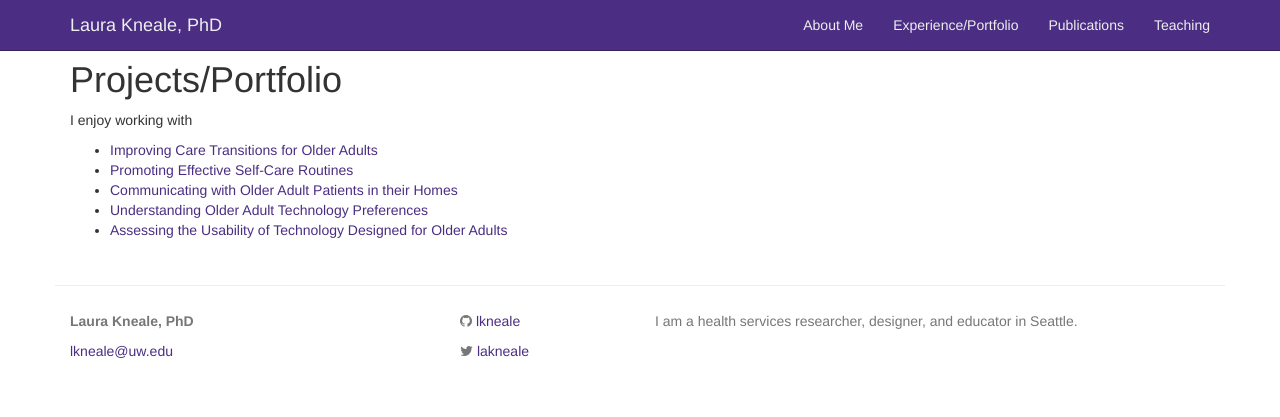
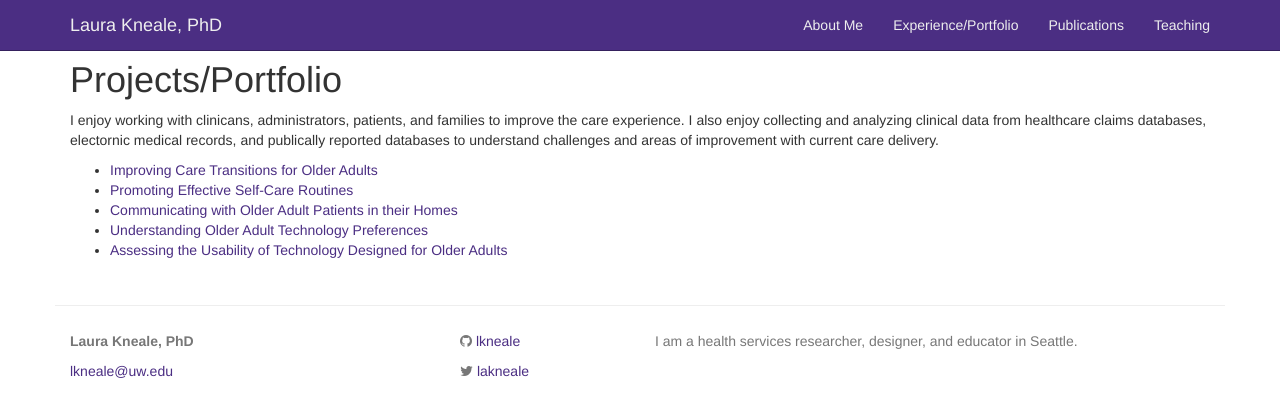
Before and after one commit to lkneale/lkneale.github.io, a Jekyll site: the page built from research.md, in a window 1280 px wide. Shown: the top 417 px of the page. Built offline with Jekyll 4.4.1, drawn with Linux system fonts in a browser that asks for light colours.

Commit message:
Update research.md

```diff
--- a/research.md
+++ b/research.md
@@ -4,7 +4,7 @@ title: Projects/Portfolio
 permalink: /research/
 ---
 <p>
-I enjoy working with
+I enjoy working with clinicans, administrators, patients, and families to improve the care experience. I also enjoy collecting and analyzing clinical data from healthcare claims databases, electornic medical records, and publically reported databases to understand challenges and areas of improvement with current care delivery.
   </p>
 
 
```
